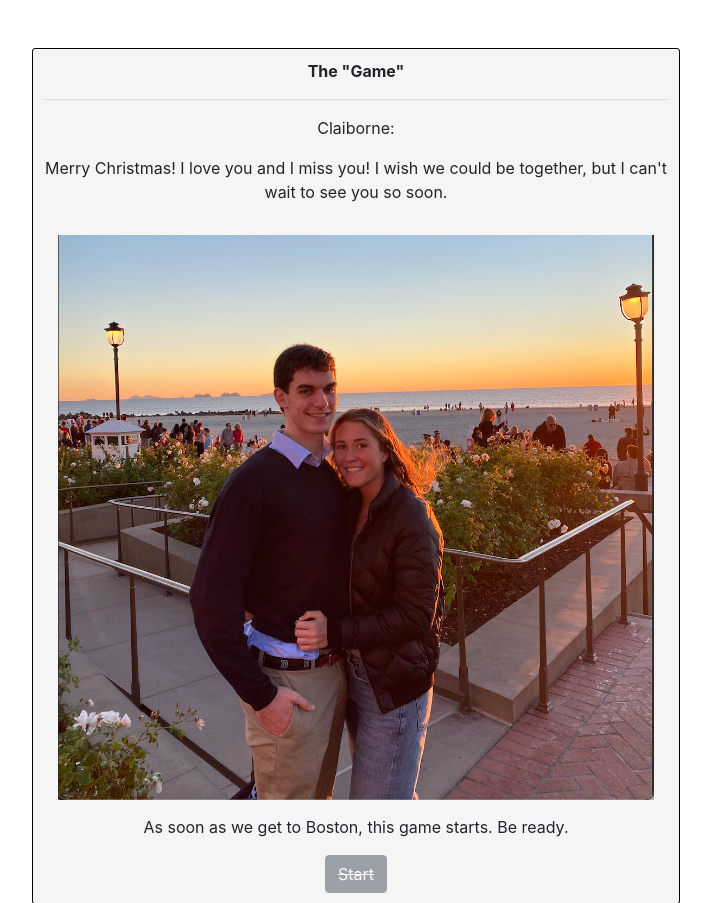
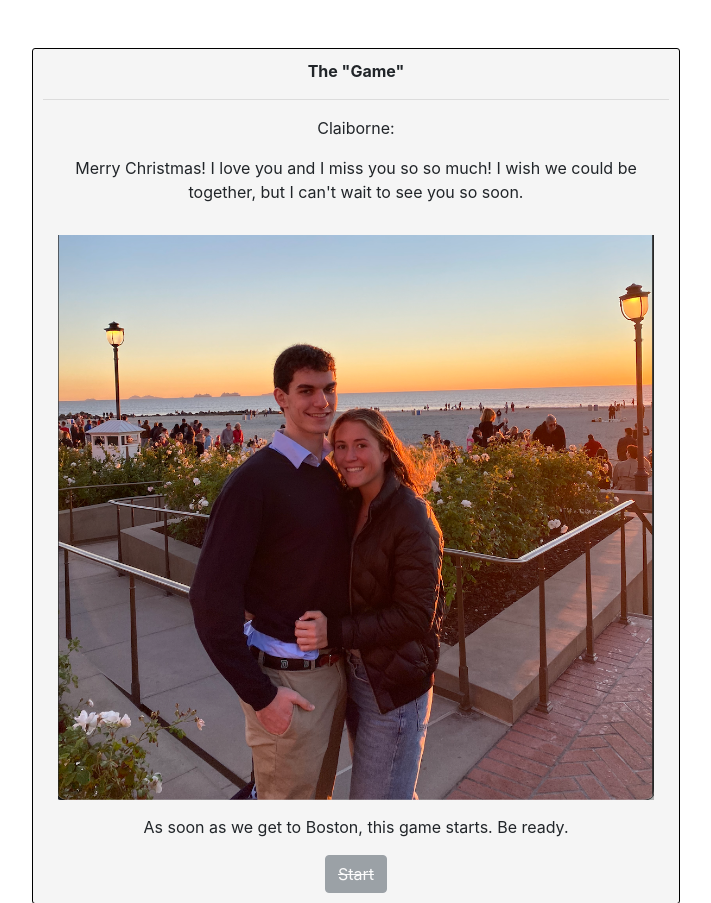
Before and after one commit to dcgramza22/thegame-dc, a Flask app: page / in a window 1280 px wide. Shown: the top 903 px of the page, without its empty margins (284-995 px from the left). Run offline with Flask 2, Linux system fonts and the light colour scheme; some libraries are stand-ins or nearby versions.

Commit message:
Small change

```diff
--- a/templates/home.html
+++ b/templates/home.html
@@ -7,7 +7,7 @@
         <p class="text-center"><span class="title">The "Game"</span></p>
         <hr/>
         <p>Claiborne:</p>
-        <p>Merry Christmas! I love you and I miss you! I wish we could be together, but I can't wait to see you so soon.</p>
+        <p>Merry Christmas! I love you and I miss you so so much! I wish we could be together, but I can't wait to see you so soon.</p>
         <img style="max-width: 100%; max-height: 100%;" src="{{ url_for('static', filename='hiking.png') }}" alt="Hiking">
         <p>As soon as we get to Boston, this game starts. Be ready.</p>
         <a class="btn btn-secondary disabled" href="/"><del>Start</del></a>
```
